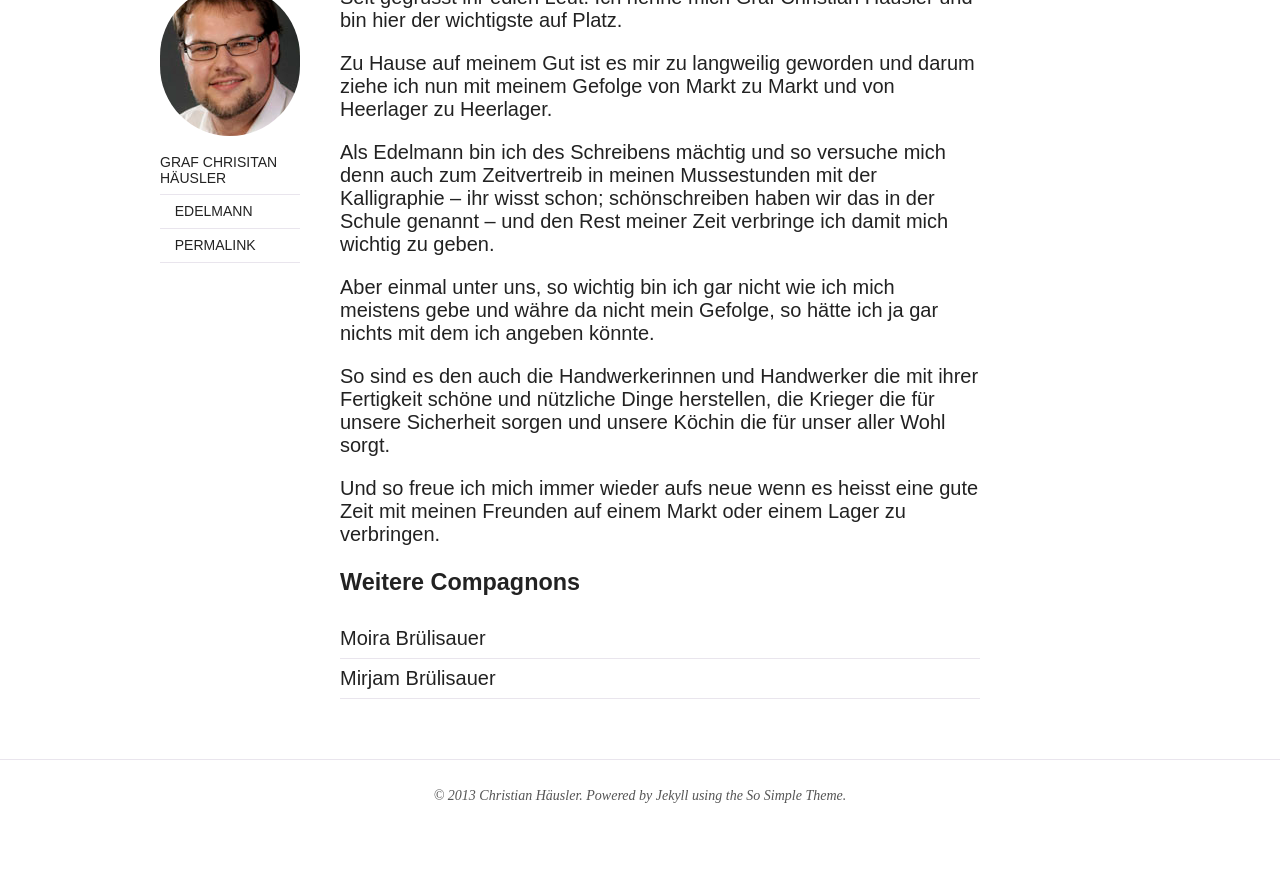
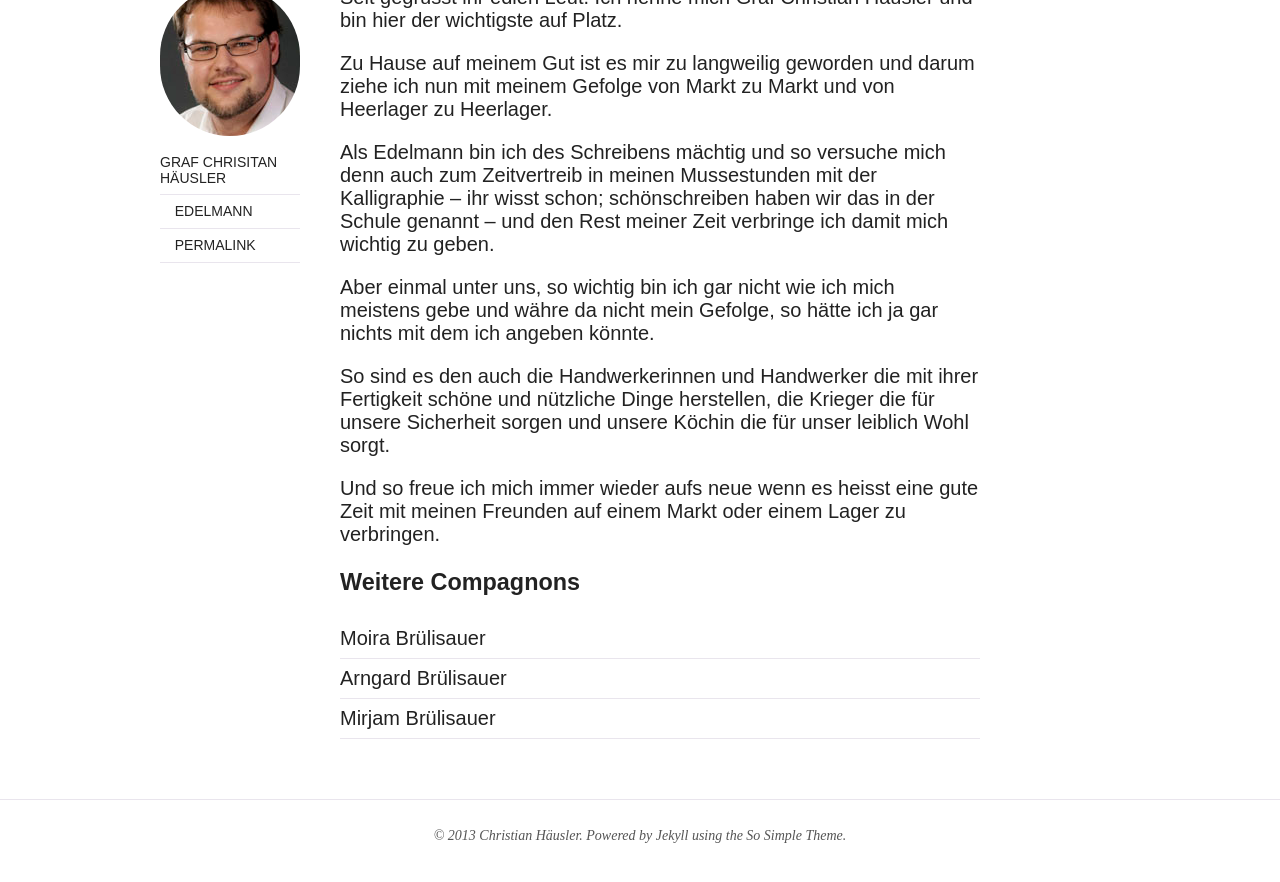
Before and after one commit to corvus-ch/cotuno, a Jekyll site: the page built from _posts/compagnons/2013-01-31-christian.md, in a window 1280 px wide and 900 px high, scrolled down 887 px. Shown: the top 882 px of the window. Built offline with Jekyll 4.4.1, drawn with Linux system fonts in a browser that asks for light colours; nearby versions of some CDN libraries; before the commit the page ends 1747 px from its top, so only the background shows below that.

Commit message:
Added post and images for arngard

```diff
--- a/_posts/compagnons/2013-01-31-christian.md
+++ b/_posts/compagnons/2013-01-31-christian.md
@@ -21,6 +21,6 @@ Als Edelmann bin ich des Schreibens mächtig und so versuche mich denn auch zum
 
 Aber einmal unter uns, so wichtig bin ich gar nicht wie ich mich meistens gebe und währe da nicht mein Gefolge, so hätte ich ja gar nichts mit dem ich angeben könnte.
 
-So sind es den auch die Handwerkerinnen und Handwerker die mit ihrer Fertigkeit schöne und nützliche Dinge herstellen, die Krieger die für unsere Sicherheit sorgen und unsere Köchin die für unser aller Wohl sorgt.
+So sind es den auch die Handwerkerinnen und Handwerker die mit ihrer Fertigkeit schöne und nützliche Dinge herstellen, die Krieger die für unsere Sicherheit sorgen und unsere Köchin die für unser leiblich Wohl sorgt.
 
 Und so freue ich mich immer wieder aufs neue wenn es heisst eine gute Zeit mit meinen Freunden auf einem Markt oder einem Lager zu verbringen.
```
Also changed, not shown: _posts/compagnons/2013-01-29-arngard.md (added, +16 -0 lines), images/arngard_feature.jpg (added), images/arngard_portrait.jpg (added).
